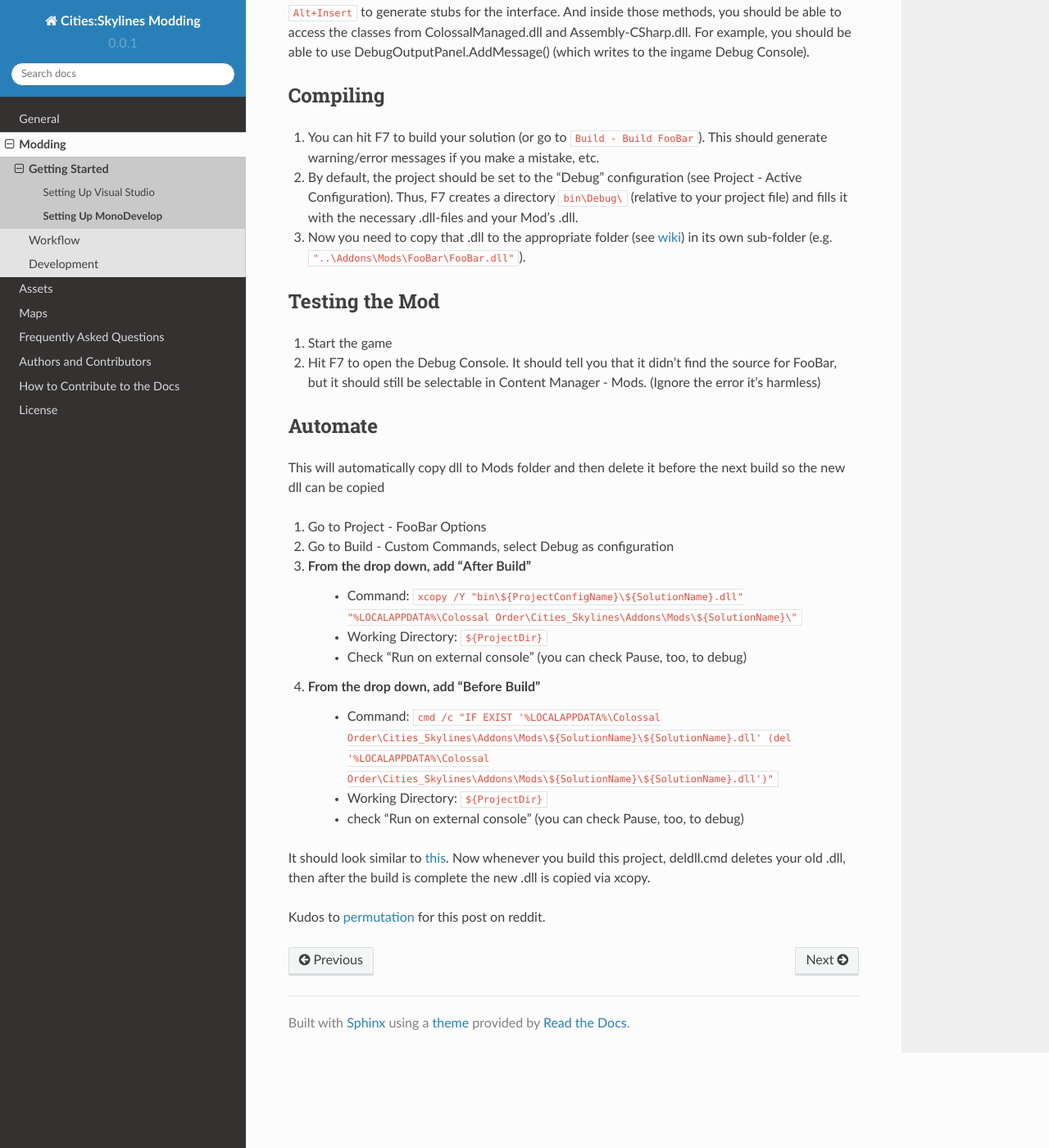
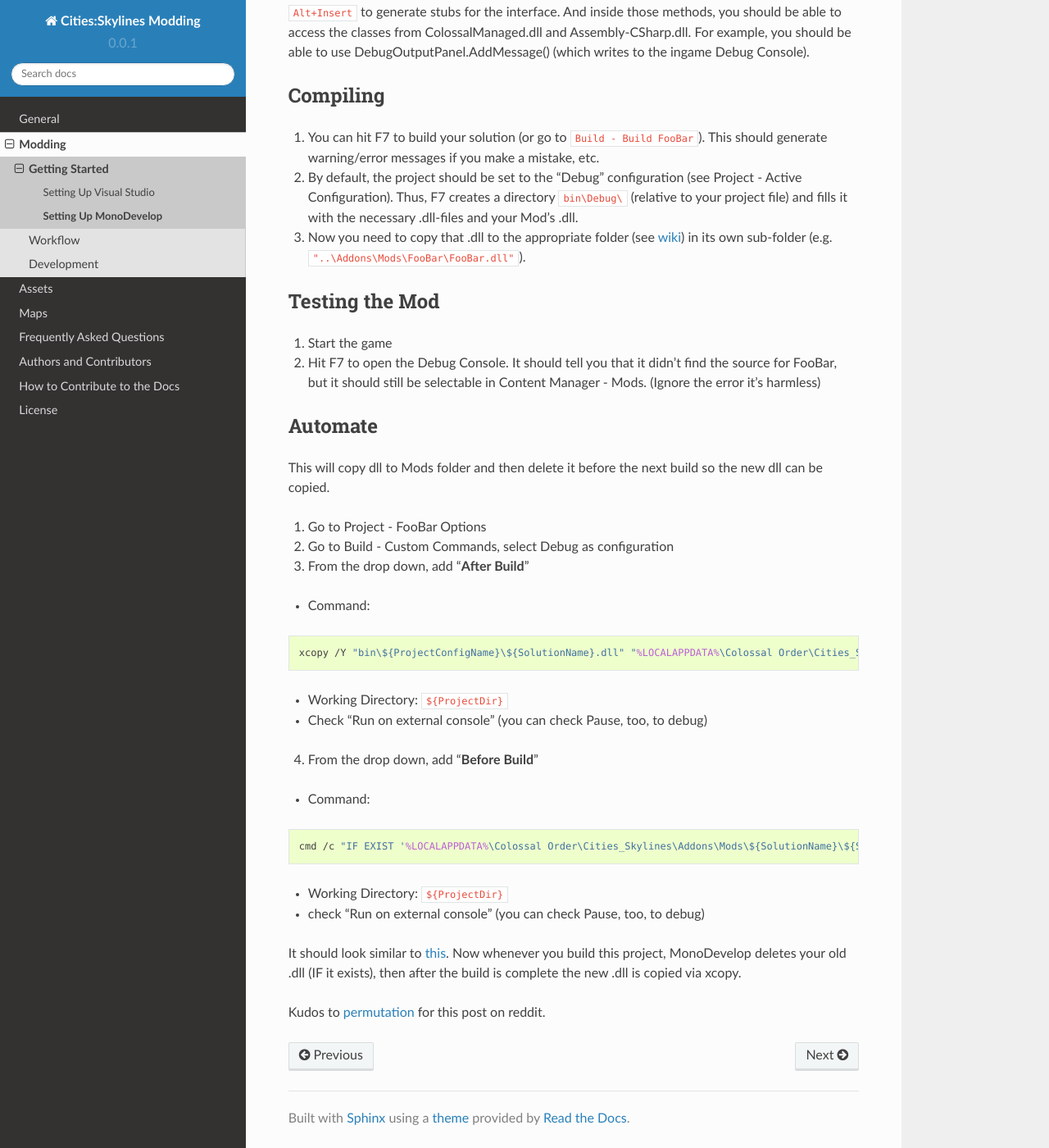
Before and after one commit to SkylinesModding/Docs, a Sphinx documentation site: the page built from docs/source/modding/Setting-Up-MonoDevelop.rst, in a window 1280 px wide and 1400 px high, scrolled down 1151 px. Shown: the whole window at 82% size. Built offline with Sphinx 7.4.7 and the Read the Docs theme 2.0.0, drawn with Linux system fonts in a browser that asks for light colours.

Commit message:
Fixed automation, batch commands too long
''code'' replaced by .. code-block:: batch

and added a dot to sentence, and removed automatically word.

Did I pull request correctly now? (still confusing, sorry)

```diff
--- a/docs/source/modding/Setting-Up-MonoDevelop.rst
+++ b/docs/source/modding/Setting-Up-MonoDevelop.rst
@@ -63,21 +63,34 @@
 
 Automate
 ========
-This will automatically copy dll to Mods folder and then delete it before the next build so the new dll can be copied
+This will copy dll to Mods folder and then delete it before the next build so the new dll can be copied.
 
 1. Go to Project - FooBar Options
 2. Go to Build - Custom Commands, select Debug as configuration
 3. From the drop down, add "**After Build**"
-    * Command: ``xcopy /Y "bin\${ProjectConfigName}\${SolutionName}.dll" "%LOCALAPPDATA%\Colossal Order\Cities_Skylines\Addons\Mods\${SolutionName}\"``
-    * Working Directory: ``${ProjectDir}``
-    * Check "Run on external console" (you can check Pause, too, to debug)
+
+* Command:
+
+.. code-block:: batch
+
+   xcopy /Y "bin\${ProjectConfigName}\${SolutionName}.dll" "%LOCALAPPDATA%\Colossal Order\Cities_Skylines\Addons Mods\${SolutionName}\"
+
+* Working Directory: ``${ProjectDir}``
+* Check "Run on external console" (you can check Pause, too, to debug)
+
 4. From the drop down, add "**Before Build**"
-    * Command: ``cmd /c "IF EXIST '%LOCALAPPDATA%\Colossal Order\Cities_Skylines\Addons\Mods\${SolutionName}\${SolutionName}.dll' (del '%LOCALAPPDATA%\Colossal Order\Cities_Skylines\Addons\Mods\${SolutionName}\${SolutionName}.dll')"``
-    * Working Directory: ``${ProjectDir}``
-    * check "Run on external console" (you can check Pause, too, to debug)
+
+* Command:
+
+.. code-block:: batch
+
+   cmd /c "IF EXIST '%LOCALAPPDATA%\Colossal Order\Cities_Skylines\Addons\Mods\${SolutionName}\${SolutionName}.dll' (del '%LOCALAPPDATA%\Colossal Order\Cities_Skylines\Addons\Mods\${SolutionName}\${SolutionName}.dll')"
+
+* Working Directory: ``${ProjectDir}``
+* check "Run on external console" (you can check Pause, too, to debug)
 
 
 It should look similar to `this <http://i.imgur.com/QxBuZJw.png>`__.
-Now whenever you build this project, deldll.cmd deletes your old .dll, then after the build is complete the new .dll is copied via xcopy.
+Now whenever you build this project, MonoDevelop deletes your old .dll (IF it exists), then after the build is complete the new .dll is copied via xcopy.
 
 Kudos to `permutation <http://www.reddit.com/user/permutation>`__ for this post on reddit.
```
